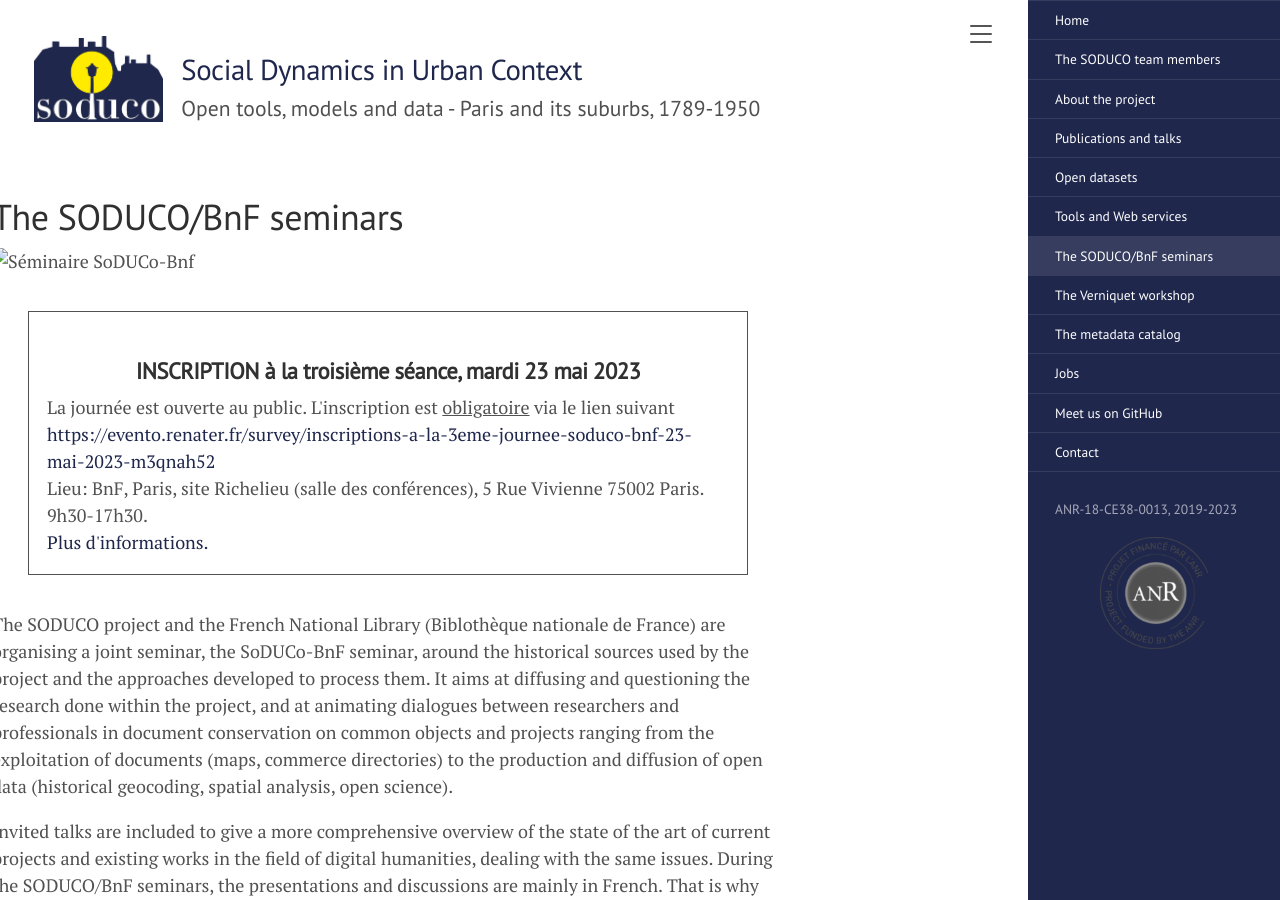
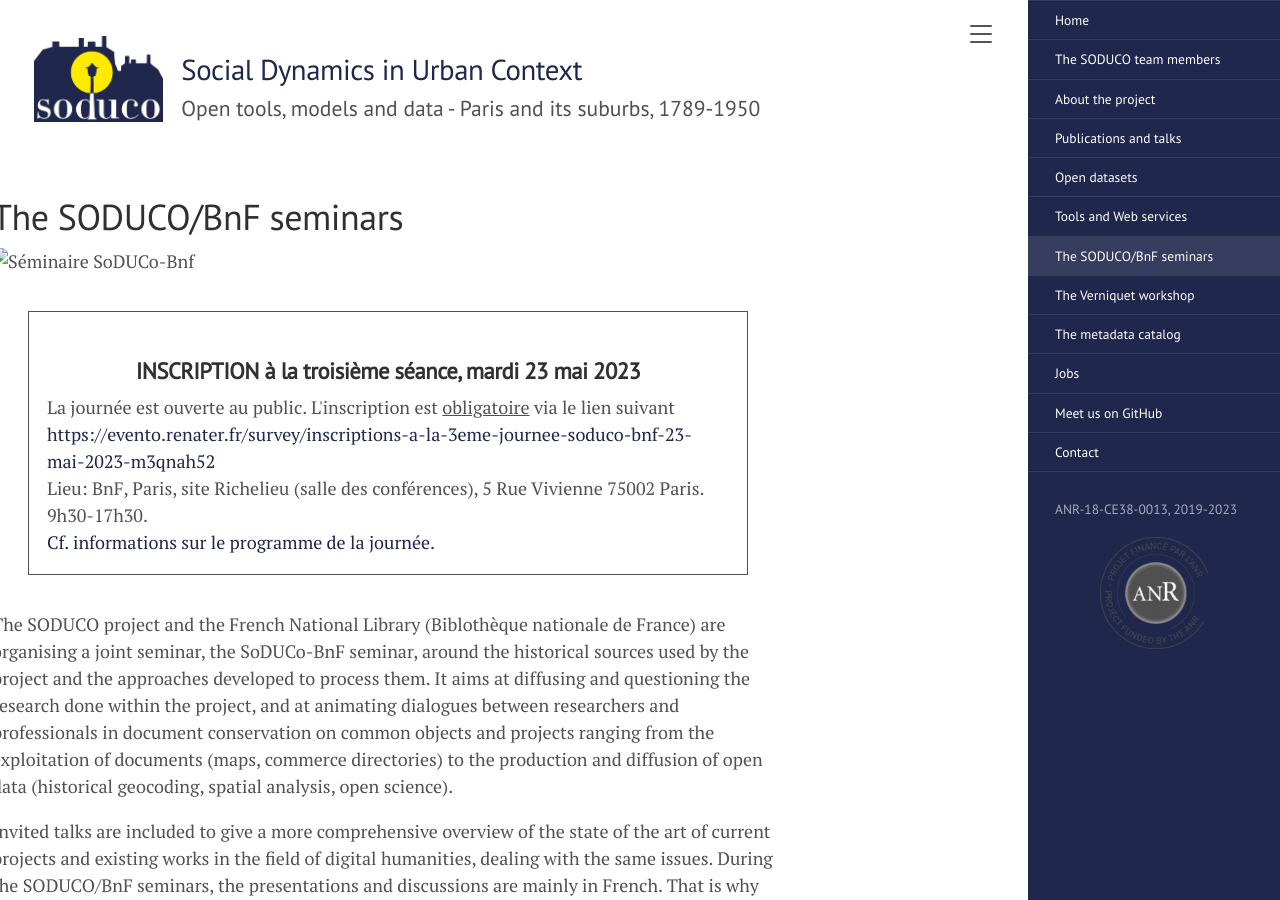
Before and after one commit to soduco/soduco.github.io, a Jekyll site: the page built from soduco_bnf_seminars.md, in a window 1280 px wide and 900 px high. Built offline with Jekyll 4.4.1, drawn with Linux system fonts in a browser that asks for light colours.

Commit message:
correction lien

```diff
--- a/soduco_bnf_seminars.md
+++ b/soduco_bnf_seminars.md
@@ -13,7 +13,7 @@
 <br/>
 Lieu: BnF, Paris, site Richelieu (salle des conférences), 5 Rue Vivienne 75002 Paris. 9h30-17h30.
 <br/>
-<a href="#séance-34-le-circuit-de-traitements-des-documents-cartographiques-des-xviiie-et-xixe-siècles-à-la-bnf---analyses-spatiales-formalisées-de-données-géo-historiques"> Plus d'informations.</a>
+<a href="#séance-34-le-circuit-de-traitements-des-documents-cartographiques-des-xviiie-et-xixe-siècles-à-la-bnf---analyses-spatiales-formalisées-de-données-géo-historiques"> Cf. informations sur le programme de la journée.</a>
 </div>
 
 The SODUCO project and the French National Library (Biblothèque nationale de France) are organising a joint seminar, the SoDUCo-BnF seminar, around the historical sources used by the project and the approaches developed to process them. It aims at diffusing and questioning the research done within the project, and at animating dialogues between researchers and professionals in document conservation on common objects and projects ranging from the exploitation of documents (maps, commerce directories) to the production and diffusion of open data (historical geocoding, spatial analysis, open science).
```
